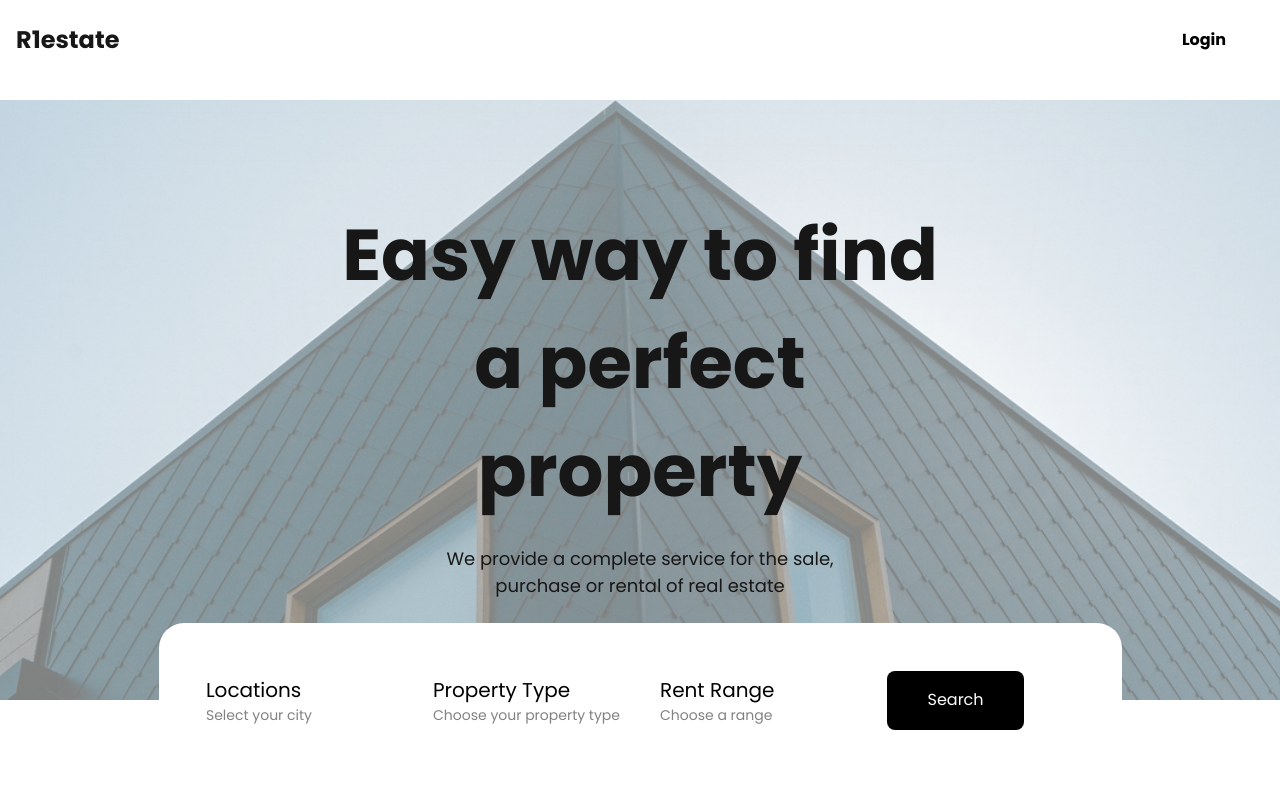
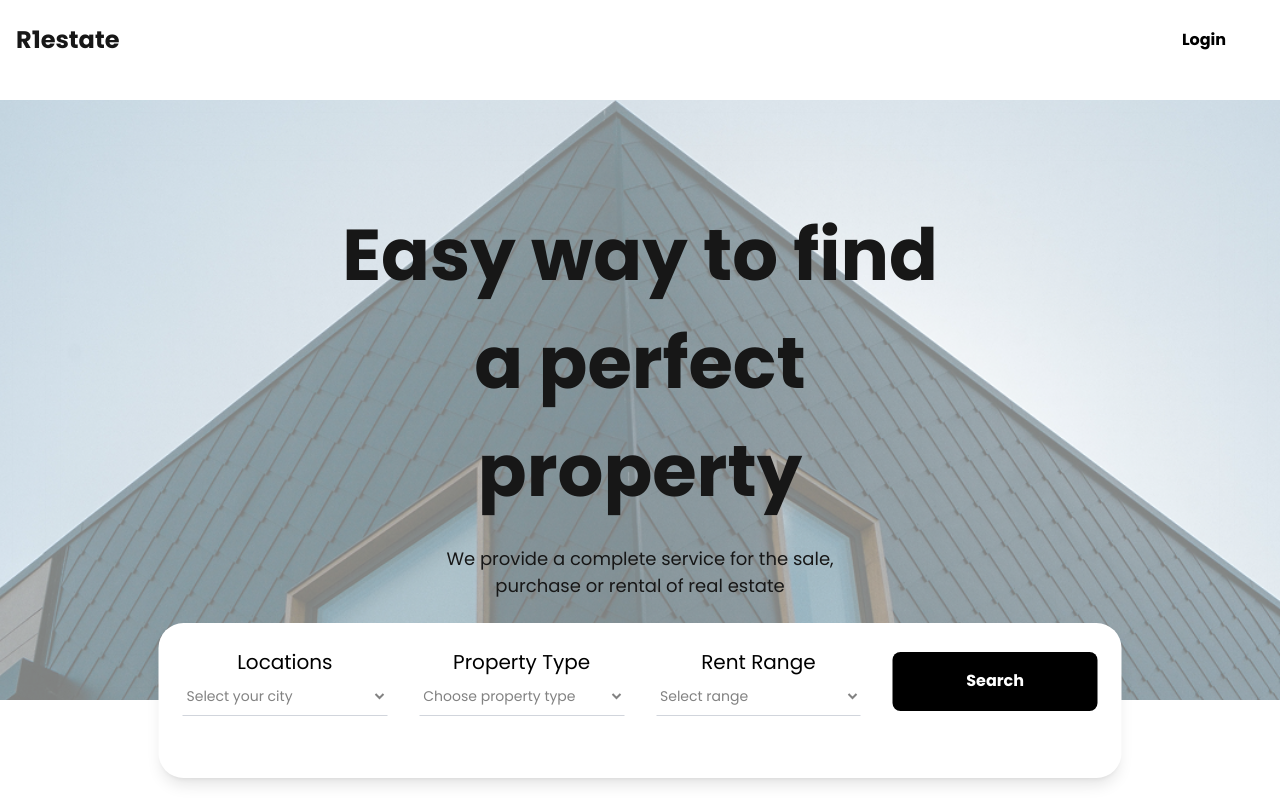
Before and after one commit to muhammadarii/RiPlaylist, a Next.js app: page / in a window 1280 px wide. Shown: the top 800 px of the page. Built offline with nearby package versions, Linux system fonts and the light colour scheme.

Commit message:
feat: Refactor FilterBox layout and improve accessibility; add property type and rent range options

```diff
--- a/src/components/parts/FilterBox.tsx
+++ b/src/components/parts/FilterBox.tsx
@@ -1,22 +1,57 @@
 const FilterBox = () => {
   return (
-    <div className="absolute lg:px-0 bg-white w-screen lg:w-[963px] h-[155px] rounded-[25px] mt-[300px] lg:mt-[600px] flex items-center justify-center">
-      <div className="grid grid-cols-4 items-center justify-between gap-10">
-        <div className="flex flex-col items-start justify-center text-black">
-          <label className="text-[20px]">Locations</label>
-          <p className="lg:text-[14px] text-[#828282]">Select your city</p>
+    <div className="absolute bg-white w-[90vw] lg:w-[963px] h-auto lg:h-[155px] rounded-[25px] mt-[200px] lg:mt-[600px] left-1/2 transform -translate-x-1/2 shadow-lg p-4 lg:p-6">
+      <div className="grid grid-cols-1 sm:grid-cols-2 lg:grid-cols-4 gap-4 lg:gap-8 items-center">
+        {/* Location Filter */}
+        <div className="flex flex-col w-full">
+          <label className="text-[16px] lg:text-[20px] font-medium text-black">
+            Locations
+          </label>
+          <select
+            className="border-b border-gray-300 py-2 focus:outline-none focus:border-black text-[14px] text-[#828282]"
+            aria-label="Select your city"
+          >
+            <option value="">Select your city</option>
+            <option value="jakarta">Jakarta</option>
+            <option value="bandung">Bandung</option>
+          </select>
         </div>
-        <div className="flex flex-col items-start justify-center text-black">
-          <label className="lg:text-[20px]">Property Type</label>
-          <p className="text-[14px] text-[#828282]">
-            Choose your property type
-          </p>
+
+        {/* Property Type Filter */}
+        <div className="flex flex-col w-full">
+          <label className="text-[16px] lg:text-[20px] font-medium text-black">
+            Property Type
+          </label>
+          <select
+            className="border-b border-gray-300 py-2 focus:outline-none focus:border-black text-[14px] text-[#828282]"
+            aria-label="Choose property type"
+          >
+            <option value="">Choose property type</option>
+            <option value="apartment">Apartment</option>
+            <option value="house">House</option>
+          </select>
         </div>
-        <div className="flex flex-col items-start justify-center text-black">
-          <label className="lg:text-[20px]">Rent Range</label>
-          <p className="lg:text-[14px] text-[#828282]">Choose a range</p>
+
+        {/* Rent Range Filter */}
+        <div className="flex flex-col w-full">
+          <label className="text-[16px] lg:text-[20px] font-medium text-black">
+            Rent Range
+          </label>
+          <select
+            className="border-b border-gray-300 py-2 focus:outline-none focus:border-black text-[14px] text-[#828282]"
+            aria-label="Select rent range"
+          >
+            <option value="">Select range</option>
+            <option value="1-5">Rp.1.000.000-Rp.5.000.000</option>
+            <option value="5-10">Rp.5.000.000-Rp.10.000.000</option>
+          </select>
         </div>
-        <button className="w-[137px] h-[59px] bg-black text-white rounded-[8px] font-extralight leading-[120%]">
+
+        {/* Search Button */}
+        <button
+          className="w-full h-[40px] lg:h-[59px] bg-black hover:bg-gray-800 text-white rounded-[8px] font-medium lg:font-semibold text-[14px] lg:text-[16px] transition-colors duration-200 col-span-1 sm:col-span-2 lg:col-span-1 mt-2 lg:mt-0"
+          aria-label="Search properties"
+        >
           Search
         </button>
       </div>
```
